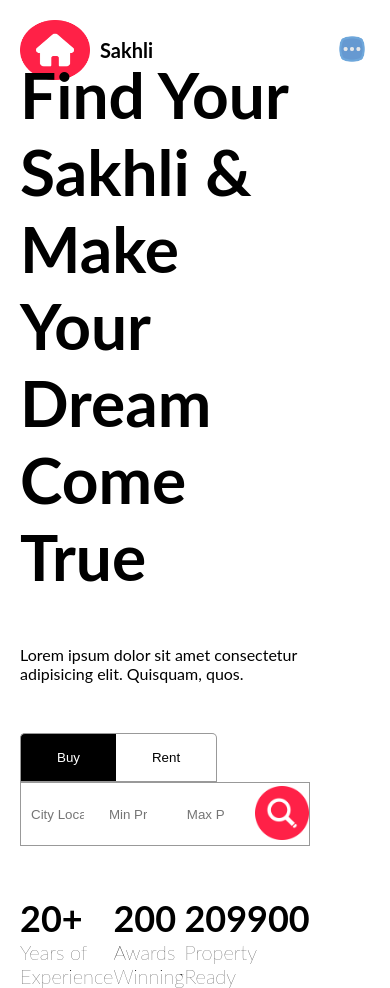
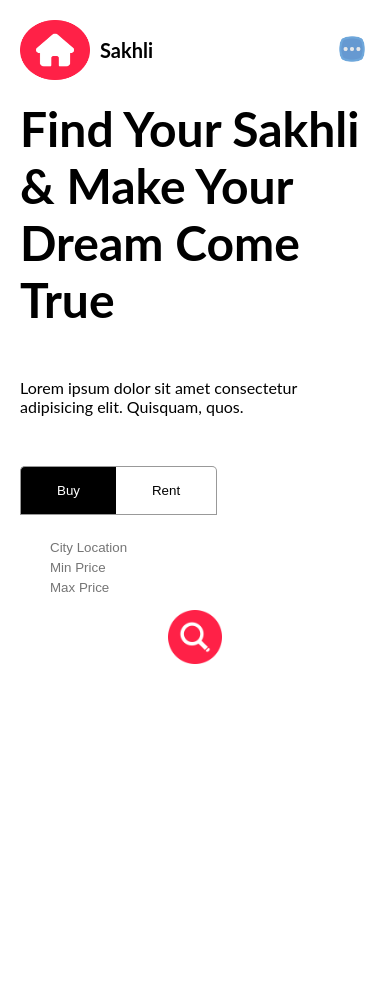
Before and after one commit to P4ndro/Sakhli, a React (Vite) app in the folder client/: page / in a window 390 px wide. Shown: the top 988 px of the page. After the commit the page ends 944 px from the top, so only its background shows below. Built offline with nearby package versions, Linux system fonts and the light colour scheme.

Commit message:
responsive-enchanced

```diff
--- a/client/src/components/searchBar/SearchBar.scss
+++ b/client/src/components/searchBar/SearchBar.scss
@@ -1,5 +1,12 @@
+@import "../../responsive.scss";
+
 .searchBar{
     .type{
+
+    @include sm{
+        margin-bottom: 5px;
+
+            }
         button{
             padding: 16px 36px;
             border: 1px solid #999;
@@ -15,10 +22,18 @@
             &:first-child{
                 border-top-left-radius: 5px;
                 border-right: none;
+
+                @include sm{
+                    border-bottom: 1px solid #999;
+                }
             }
             &:last-child{
                 border-top-right-radius: 5px;
                 border-left: none;
+            }
+
+            @include sm{
+                border-radius: 1px #999;
             }
 
 
@@ -31,16 +46,46 @@
         height: 64px;
         gap: 5px;
 
+        @include sm{
+            flex-direction: column;
+            border: none;
+
+        }
+
 
         input{
             border: none;
             padding: 0 10px;
-            width: 200%;
+            width: 200px;
+        }
+        @include lg{
+            padding: 0px  5px;
+            &:nth-child(2),&:nth-child(3){
+                width: 140px;
+            }
+        }
+        @include md{
+            width: auto;
+            &:nth-child(2),&:nth-child(3){
+                width: auto;
+            }
+        }
+
+        @include sm{
+            padding: 20px;
+
         }
         button{
             border: none;
             cursor: pointer;
             background-color: white;
+            flex: 1;
+
+
+
+        @include sm{
+            padding: 10px;
+        }
             img{
                 width: 54px;
                 height: 54px;
--- a/client/src/routes/homePage/homePage.scss
+++ b/client/src/routes/homePage/homePage.scss
@@ -1,3 +1,5 @@
+@import "../../responsive.scss";
+
 .homePage{
     display: flex;
     height: 100vh;
@@ -13,15 +15,34 @@
             gap: 50px;
             height: 100%;
 
+            @include sm {
+                justify-content: flex-start;
+            }
+
+            @include md {
+                padding: 0;
+            }
+
             .title{
                 font-size: 64px;
+
+                @include lg {
+                    font-size: 48px;
+                }
             }
             .boxes{
                 display: flex;
                 justify-content: space-between;
 
+                @include sm {
+                    display: none;
+
+                }
                 h1{
                     font-size: 36px;
+                    @include lg {
+                        font-size: 32px;
+                    }
                 }
                 h2{
                     font-size: 20px;
@@ -36,7 +57,12 @@
         position: relative;
         display: flex;
         align-items: center;
-
+        @include md{
+            display: none;
+        }
+        @include lg {
+            width: 105%;
+        }
         img{
             width: 115%;
             position: absolute;
```
